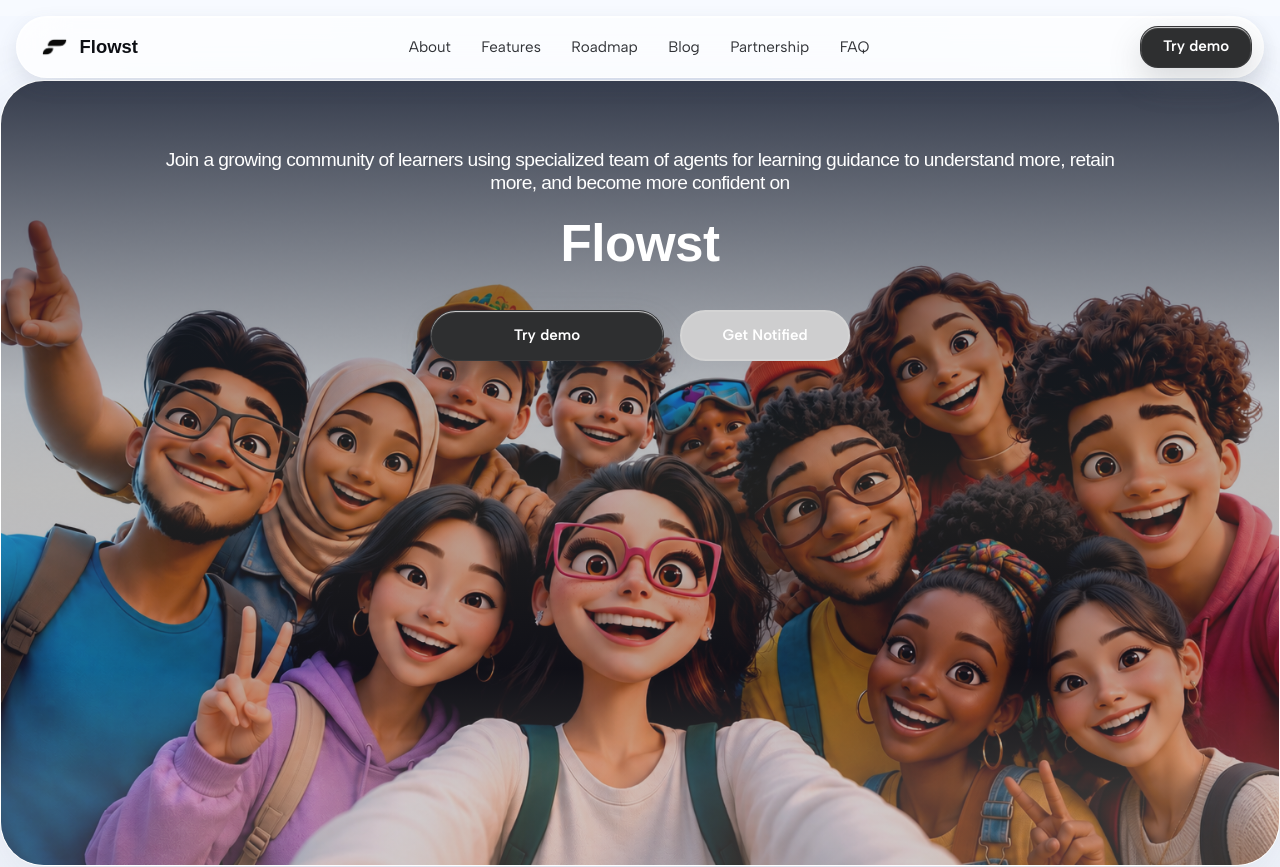
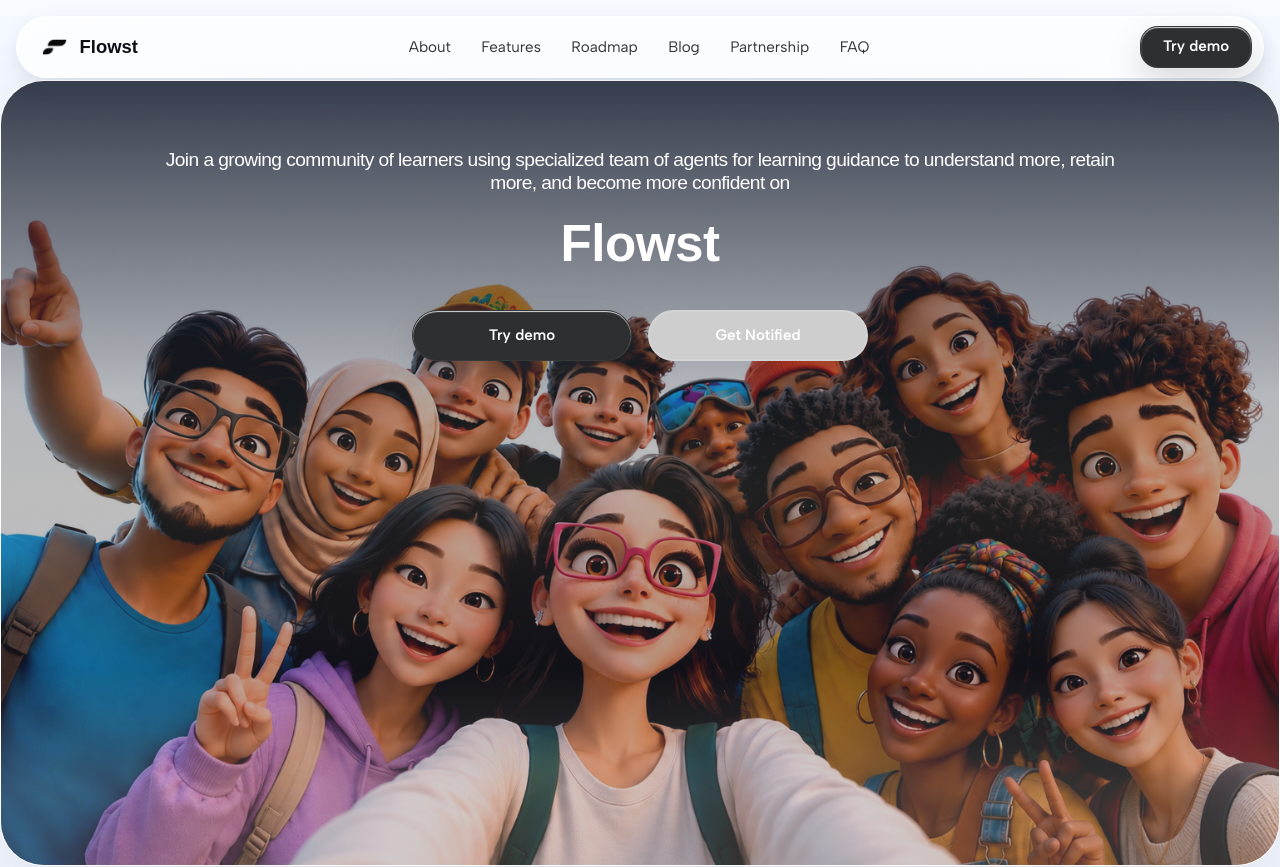
Before and after one commit to estheticallybawo/flowst-live, a Next.js app: page / in a window 1280 px wide. Shown: the top 867 px of the page. Built offline with nearby package versions, Linux system fonts and the light colour scheme; a web font is replaced by a local one.

Commit message:
Update button styles in Hero section for improved layout and consistency

```diff
--- a/components/sections/Hero.tsx
+++ b/components/sections/Hero.tsx
@@ -79,10 +79,11 @@ export function Hero() {
           <div style={{ marginTop: "2.5rem", display: "flex", gap: "1rem", flexWrap: "wrap", justifyContent: "center" }}>
             <Button
               href="https://useflowst.com/demo-access"
-              target="_blank"
               rel="noreferrer"
               style={{
-                minWidth: 170,
+                width: "220px",
+                minWidth: "220px",
+                boxSizing: "border-box",
                 padding: "1rem 1.95rem",
                 borderRadius: "999px",
                 fontWeight: 700,
@@ -94,7 +95,9 @@ export function Hero() {
               variant="ghost"
               onClick={() => notify("useflowst.com/hero-notify")}
               style={{
-                minWidth: 170,
+                width: "220px",
+                minWidth: "220px",
+                boxSizing: "border-box",
                 padding: "1rem 1.95rem",
                 borderRadius: "999px",
                 background: "rgb(206, 206, 207)",
```
